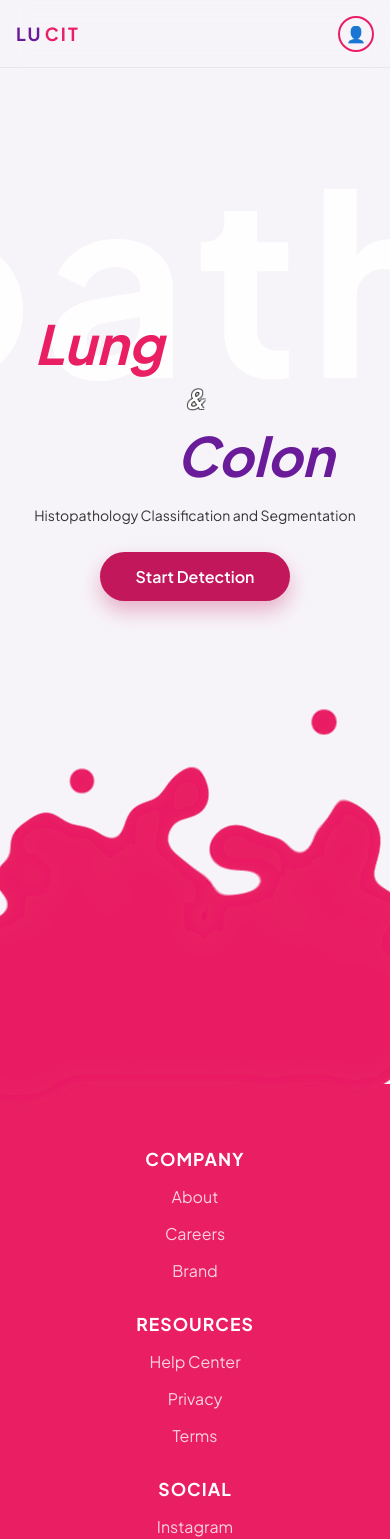
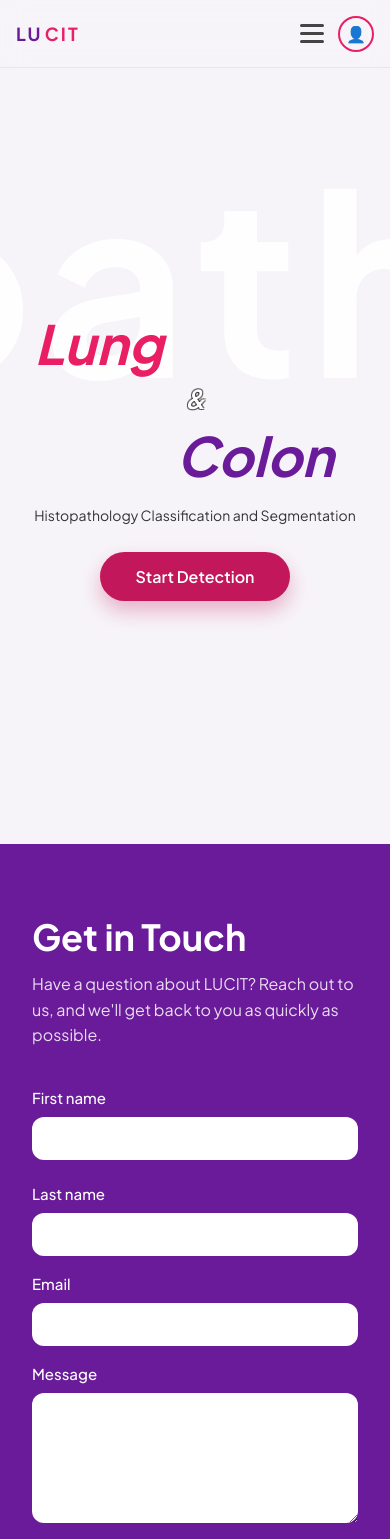
Before and after one commit to Purukan-Jeremy/LUCIT, a React app in the folder Frontend/: page / in a window 390 px wide. Shown: the top 1539 px of the page. Built offline with nearby package versions, Linux system fonts and the light colour scheme; the HTML template or start-up script is replaced by a standard one.

Commit message:
add contact us

```diff
--- a/Frontend/src/App.tsx
+++ b/Frontend/src/App.tsx
@@ -1,10 +1,28 @@
 import { useState, useEffect } from "react";
-import { BrowserRouter as Router, Routes, Route } from "react-router-dom";
+import { BrowserRouter as Router, Routes, Route, useLocation } from "react-router-dom";
 import Header from "./components/Header";
 import Hero from "./components/Hero";
 import Footer from "./components/Footer";
 import AnalysisPage from "./pages/analysis";
 import SplashScreen from "./components/SplashScreen";
+import ContactUs from "./components/ContactUs";
+
+function ScrollHandler() {
+  const location = useLocation();
+
+  useEffect(() => {
+    if (location.hash) {
+      const target = document.getElementById(location.hash.slice(1));
+      if (target) {
+        target.scrollIntoView({ behavior: "smooth", block: "start" });
+        return;
+      }
+    }
+    window.scrollTo({ top: 0, behavior: "smooth" });
+  }, [location]);
+
+  return null;
+}
 
 function App() {
   const [showSplash, setShowSplash] = useState(true);
@@ -21,6 +39,7 @@ function App() {
 
   return (
     <Router>
+      <ScrollHandler />
       {showSplash && <SplashScreen />}
       {!showSplash && (
         <>
@@ -29,7 +48,15 @@ function App() {
 
           <Routes>
             {/* Halaman Utama (Home) */}
-            <Route path="/" element={<Hero />} />
+            <Route
+              path="/"
+              element={
+                <>
+                  <Hero />
+                  <ContactUs />
+                </>
+              }
+            />
 
             {/* Halaman Analysis (Tujuan saat tombol ditekan) */}
             <Route path="/analysis" element={<AnalysisPage />} />
--- a/Frontend/src/assets/style.css
+++ b/Frontend/src/assets/style.css
@@ -95,6 +95,29 @@ button {
   color: var(--pink);
 }
 
+.burger {
+  display: none;
+  background: transparent;
+  border: none;
+  cursor: pointer;
+  padding: 6px;
+  margin-right: 0;
+  margin-left: auto;
+  flex-direction: column;
+  align-items: center;
+  justify-content: center;
+  gap: 5px;
+}
+
+.burger span {
+  display: block;
+  width: 24px;
+  height: 3px;
+  background: #444;
+  border-radius: 999px;
+  transition: transform 0.2s ease, opacity 0.2s ease;
+}
+
 .user-icon {
   height: 36px;
   width: 36px;
@@ -151,6 +174,7 @@ button {
   padding-top: 72px; /* offset header */
   position: relative;
   overflow: hidden;
+  scroll-margin-top: 72px;
 }
 
 .hero::before {
@@ -324,7 +348,33 @@ button {
   }
 
   .nav-links {
-    display: none; /* sembunyikan menu di layar kecil, fokus ke hero */
+    position: absolute;
+    top: 72px;
+    right: 16px;
+    background: #ffffff;
+    border: 1px solid rgba(0, 0, 0, 0.08);
+    border-radius: 12px;
+    box-shadow: 0 18px 36px rgba(0, 0, 0, 0.12);
+    padding: 14px 16px;
+    display: none;
+    flex-direction: column;
+    gap: 12px;
+    margin: 0;
+    z-index: 20;
+  }
+
+  .nav-links.open {
+    display: flex;
+  }
+
+  .burger {
+    display: inline-flex;
+    align-items: center;
+    justify-content: center;
+  }
+
+  .user-icon {
+    margin-left: 8px;
   }
 
   .hero-title {
@@ -357,7 +407,7 @@ button {
 
 .analysis-container {
   min-height: 100vh;
-  padding: 88px 12px 32px;
+  padding: 88px 12px 520px;
   display: flex;
   align-items: center;
   justify-content: center;
@@ -520,7 +570,7 @@ button {
   background: var(--pink);
   min-height: 250px;
   padding-bottom: 2rem;
-  margin-top: 15rem;
+  margin-top: 0;
   width: 100vw;
   margin-left: calc(50% - 50vw);
 }
@@ -617,6 +667,116 @@ button {
     text-align: center;
   }
 }
+
+/* Contact Us */
+.contact-section {
+  background-color: var(--purple);
+  padding: 90px 0 520px;
+  color: #fff;
+  scroll-margin-top: 72px;
+}
+
+.contact-container {
+  max-width: 1200px;
+  margin: 0 auto;
+  padding: 0 80px;
+  display: grid;
+  grid-template-columns: 1fr 1.2fr;
+  gap: 100px;
+  align-items: center;
+}
+
+.contact-title {
+  font-size: 36px;
+  font-weight: 700;
+  margin-bottom: 12px;
+}
+
+.contact-subtitle {
+  font-size: 16px;
+  line-height: 1.6;
+  max-width: 420px;
+  color: rgba(255, 255, 255, 0.85);
+}
+
+
+.contact-form {
+  display: grid;
+  gap: 18px;
+}
+
+.contact-row {
+  display: grid;
+  grid-template-columns: repeat(2, minmax(0, 1fr));
+  gap: 24px;
+}
+
+.contact-field {
+  display: grid;
+  gap: 10px;
+  font-size: 15px;
+  font-weight: 500;
+}
+
+.contact-field span {
+  color: #fff;
+}
+
+.contact-field input,
+.contact-field textarea {
+  width: 100%;
+  border: none;
+  border-radius: 12px;
+  background-color: #fff;
+  padding: 12px 16px;
+  font-size: 15px;
+  font-family: inherit;
+  color: #2b2b2b;
+  outline: none;
+}
+
+.contact-field textarea {
+  min-height: 130px;
+  resize: vertical;
+}
+
+.contact-submit {
+  height: 44px;
+  border-radius: 999px;
+  border: 2px solid rgba(255, 255, 255, 0.7);
+  background: transparent;
+  color: #fff;
+  font-size: 16px;
+  font-weight: 600;
+  cursor: pointer;
+  transition: all 0.2s ease;
+}
+
+.contact-submit:hover {
+  background-color: rgba(255, 255, 255, 0.15);
+}
+
+@media (max-width: 900px) {
+  .contact-container {
+    grid-template-columns: 1fr;
+    gap: 40px;
+    padding: 0 32px;
+  }
+
+  .contact-subtitle {
+    max-width: none;
+  }
+}
+
+@media (max-width: 600px) {
+  .contact-section {
+    padding: 70px 0 640px;
+  }
+
+  .contact-row {
+    grid-template-columns: 1fr;
+  }
+}
 .splash-screen {
   position: fixed;
   top: 0;
--- /dev/null
+++ b/Frontend/src/components/ContactUs/index.tsx
@@ -0,0 +1,44 @@
+function ContactUs() {
+  return (
+    <section className="contact-section" id="contact">
+      <div className="contact-container">
+        <div className="contact-copy">
+          <h2 className="contact-title">Get in Touch</h2>
+          <p className="contact-subtitle">
+            Have a question about LUCIT? Reach out to us, and we&apos;ll get back
+            to you as quickly as possible.
+          </p>
+        </div>
+
+        <form className="contact-form" aria-label="Contact form">
+          <div className="contact-row">
+            <label className="contact-field">
+              <span>First name</span>
+              <input type="text" name="firstName" autoComplete="given-name" />
+            </label>
+            <label className="contact-field">
+              <span>Last name</span>
+              <input type="text" name="lastName" autoComplete="family-name" />
+            </label>
+          </div>
+
+          <label className="contact-field">
+            <span>Email</span>
+            <input type="email" name="email" autoComplete="email" />
+          </label>
+
+          <label className="contact-field">
+            <span>Message</span>
+            <textarea name="message" rows={5} />
+          </label>
+
+          <button className="contact-submit" type="submit">
+            Submit
+          </button>
+        </form>
+      </div>
+    </section>
+  );
+}
+
+export default ContactUs;
--- a/Frontend/src/components/Header/index.tsx
+++ b/Frontend/src/components/Header/index.tsx
@@ -1,6 +1,9 @@
+import { useState } from "react";
 import { Link } from "react-router-dom";
 
 function Header() {
+  const [menuOpen, setMenuOpen] = useState(false);
+
   return (
     <header className="site-header">
       <div className="logo">
@@ -8,12 +11,32 @@ function Header() {
         <span className="logo-cit">CIT</span>
       </div>
 
-      <nav className="nav-links">
-        <Link to="/">Home</Link>
-        <a href="#about">About</a>
-        <a href="#contact">Contact Us</a>
-        <a href="#history">History</a>
+      <nav className={`nav-links ${menuOpen ? "open" : ""}`}>
+        <Link to="/#home" onClick={() => setMenuOpen(false)}>
+          Home
+        </Link>
+        <Link to="/#about" onClick={() => setMenuOpen(false)}>
+          About
+        </Link>
+        <Link to="/#contact" onClick={() => setMenuOpen(false)}>
+          Contact Us
+        </Link>
+        <Link to="/#history" onClick={() => setMenuOpen(false)}>
+          History
+        </Link>
       </nav>
+
+      <button
+        className="burger"
+        type="button"
+        aria-label="Toggle navigation"
+        aria-expanded={menuOpen}
+        onClick={() => setMenuOpen((open) => !open)}
+      >
+        <span />
+        <span />
+        <span />
+      </button>
 
       <button className="user-icon" aria-label="User profile">
         <span className="icon">👤</span>
```
Also changed, not shown: Frontend/src/components/SplashScreen/style.css (added).
